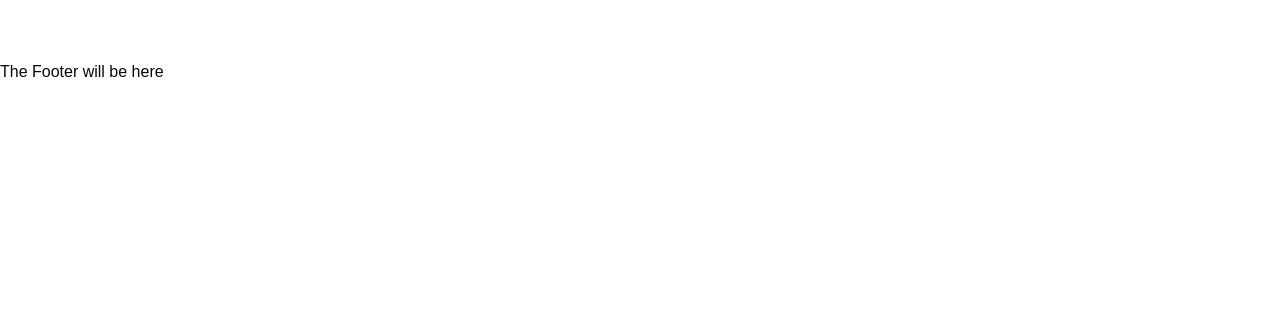
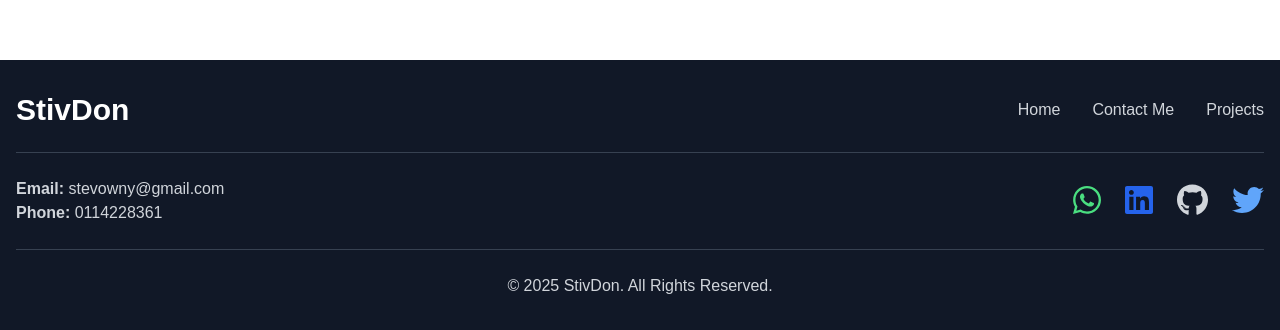
Before and after one commit to stevedon1/portfolio, a Next.js app: page /my-projects in a window 1280 px wide. Shown: the part 804-1134 px from the top of the page. Before the commit the page ends 888 px from the top, so only its background shows below. Built offline with nearby package versions, Linux system fonts and the light colour scheme.

Commit message:
Implement footer

```diff
--- a/components/Footer.tsx
+++ b/components/Footer.tsx
@@ -1,9 +1,97 @@
-import React from 'react'
+import React from "react";
+import Link from "next/link";
+import { FontAwesomeIcon } from "@fortawesome/react-fontawesome";
+import { faLinkedin, faGithub, faTwitter, faWhatsapp } from "@fortawesome/free-brands-svg-icons";
 
 export default function Footer() {
   return (
-    <div>
-      The Footer will be here
-    </div>
-  )
+    <footer className="bg-gray-900 text-gray-300 py-8">
+      {/* Main Container */}
+      <div className="container mx-auto px-4">
+        {/* Top Section */}
+        <div className="flex flex-col md:flex-row justify-between items-center border-b border-gray-700 pb-6">
+          {/* Brand Name */}
+          <div className="text-3xl font-bold text-white mb-4 md:mb-0">
+            <Link href="/">StivDon</Link>
+          </div>
+          {/* Navigation Links */}
+          <div className="flex space-x-8">
+            <Link href="/" className="hover:text-indigo-500 transition">
+              Home
+            </Link>
+            <Link href="/contact-me" className="hover:text-indigo-500 transition">
+              Contact Me
+            </Link>
+            <Link href="/my-projects" className="hover:text-indigo-500 transition">
+              Projects
+            </Link>
+          </div>
+        </div>
+
+        {/* Middle Section */}
+        <div className="flex flex-col md:flex-row justify-between items-center py-6">
+          <div className="mb-4 md:mb-0">
+            <p>
+              <span className="font-semibold">Email:</span>{" "}
+              <a
+                href="mailto:stevowny@gmail.com"
+                className="hover:text-indigo-500 transition"
+              >
+                stevowny@gmail.com
+              </a>
+            </p>
+            <p>
+              <span className="font-semibold">Phone:</span>{" "}
+              <a
+                href="tel:+254114228361"
+                className="hover:text-indigo-500 transition"
+              >
+                0114228361
+              </a>
+            </p>
+          </div>
+          {/* Social Media Links */}
+          <div className="flex justify-center gap-6">
+            <a
+              href="https://wa.me/254114228361"
+              target="_blank"
+              rel="noopener noreferrer"
+              className="text-green-400 hover:text-green-500 transition"
+            >
+              <FontAwesomeIcon icon={faWhatsapp} size="2x" />
+            </a>
+            <a
+              href="https://www.linkedin.com/in/steve-dongich"
+              target="_blank"
+              rel="noopener noreferrer"
+              className="text-blue-600 hover:text-blue-700 transition"
+            >
+              <FontAwesomeIcon icon={faLinkedin} size="2x" />
+            </a>
+            <a
+              href="https://github.com/stevedon1"
+              target="_blank"
+              rel="noopener noreferrer"
+              className="text-gray-300 hover:text-white transition"
+            >
+              <FontAwesomeIcon icon={faGithub} size="2x" />
+            </a>
+            <a
+              href="https://x.com/SDongich"
+              target="_blank"
+              rel="noopener noreferrer"
+              className="text-blue-400 hover:text-blue-500 transition"
+            >
+              <FontAwesomeIcon icon={faTwitter} size="2x" />
+            </a>
+          </div>
+        </div>
+
+        {/* Bottom Section */}
+        <div className="text-center border-t border-gray-700 pt-6">
+          <p>&copy; {new Date().getFullYear()} StivDon. All Rights Reserved.</p>
+        </div>
+      </div>
+    </footer>
+  );
 }
```
